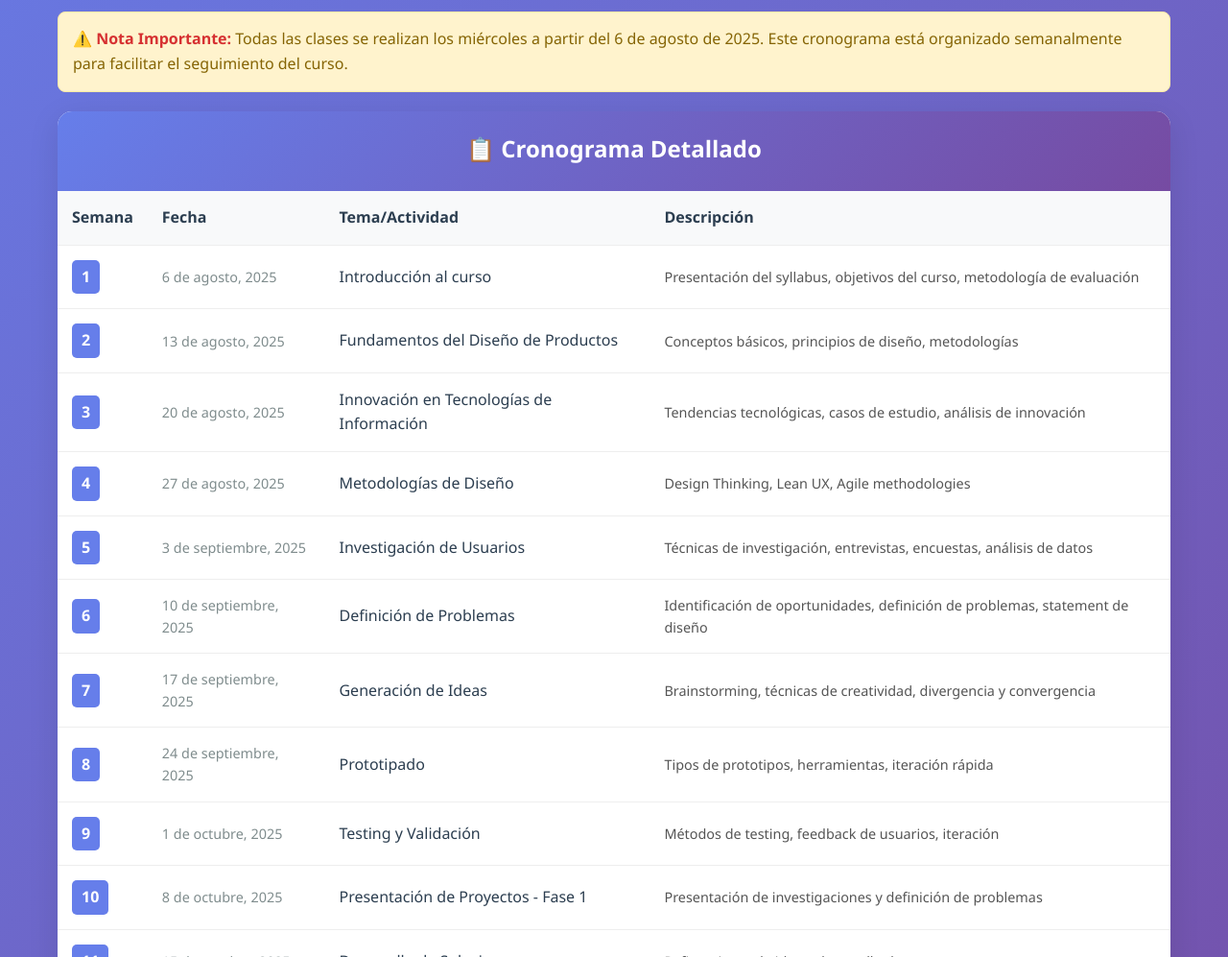
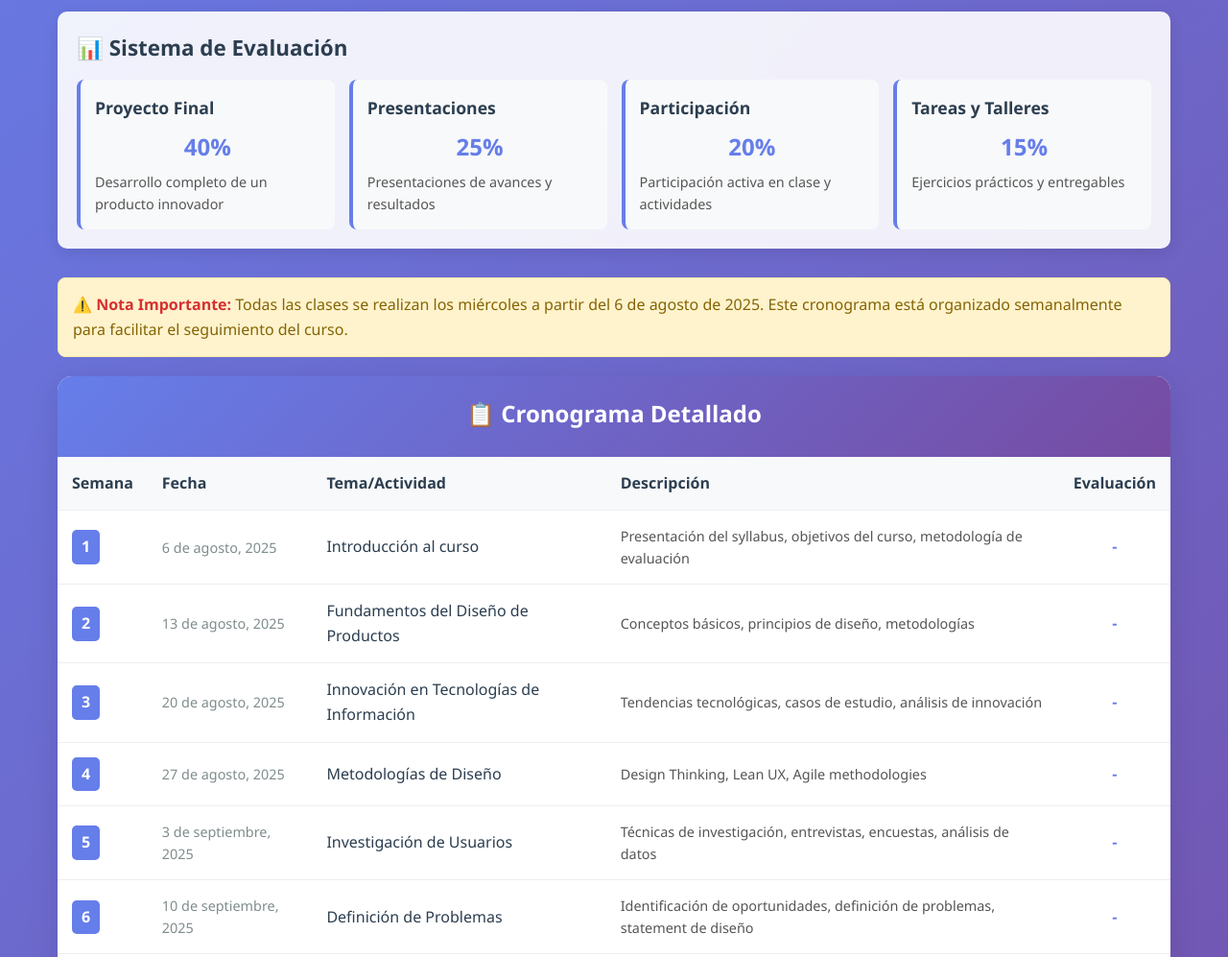
Before and after one commit to Juanes1203/DISENO-DE-PRODUCTOS-E-INNOVACION-202502, a plain HTML site: page index.html in a window 1280 px wide. Shown: the part 460-1457 px from the top of the page at 96% size. Drawn offline with Linux system fonts and the light colour scheme.

Commit message:
Agregar sistema de evaluación con porcentajes y columna de evaluación en el cronograma

```diff
--- a/index.html
+++ b/index.html
@@ -65,6 +65,52 @@
         .semester-info p {
             color: #555;
             margin-bottom: 8px;
+        }
+
+        .evaluation-section {
+            background: rgba(255, 255, 255, 0.9);
+            padding: 20px;
+            border-radius: 10px;
+            margin-bottom: 30px;
+            box-shadow: 0 4px 16px rgba(0, 0, 0, 0.1);
+        }
+
+        .evaluation-section h3 {
+            color: #2c3e50;
+            margin-bottom: 15px;
+            font-size: 1.4rem;
+        }
+
+        .evaluation-grid {
+            display: grid;
+            grid-template-columns: repeat(auto-fit, minmax(250px, 1fr));
+            gap: 15px;
+            margin-top: 15px;
+        }
+
+        .evaluation-item {
+            background: #f8f9fa;
+            padding: 15px;
+            border-radius: 8px;
+            border-left: 4px solid #667eea;
+        }
+
+        .evaluation-item h4 {
+            color: #2c3e50;
+            margin-bottom: 8px;
+            font-size: 1.1rem;
+        }
+
+        .evaluation-item .percentage {
+            font-size: 1.5rem;
+            font-weight: bold;
+            color: #667eea;
+        }
+
+        .evaluation-item .description {
+            color: #555;
+            font-size: 0.9rem;
+            margin-top: 5px;
         }
 
         .schedule-table {
@@ -141,6 +187,21 @@
             font-size: 0.9rem;
         }
 
+        .percentage {
+            font-weight: bold;
+            color: #667eea;
+            text-align: center;
+        }
+
+        .evaluation-badge {
+            background: #e8f5e8;
+            color: #2d5a2d;
+            padding: 4px 8px;
+            border-radius: 12px;
+            font-size: 0.8rem;
+            font-weight: 500;
+        }
+
         .footer {
             text-align: center;
             background: rgba(255, 255, 255, 0.9);
@@ -188,6 +249,10 @@
             .table-container {
                 font-size: 0.8rem;
             }
+
+            .evaluation-grid {
+                grid-template-columns: 1fr;
+            }
         }
     </style>
 </head>
@@ -204,6 +269,32 @@
             <p><strong>Sección:</strong> 1</p>
             <p><strong>Horario:</strong> Miércoles</p>
             <p><strong>Inicio:</strong> 6 de agosto de 2025</p>
+        </div>
+
+        <div class="evaluation-section">
+            <h3>📊 Sistema de Evaluación</h3>
+            <div class="evaluation-grid">
+                <div class="evaluation-item">
+                    <h4>Proyecto Final</h4>
+                    <div class="percentage">40%</div>
+                    <div class="description">Desarrollo completo de un producto innovador</div>
+                </div>
+                <div class="evaluation-item">
+                    <h4>Presentaciones</h4>
+                    <div class="percentage">25%</div>
+                    <div class="description">Presentaciones de avances y resultados</div>
+                </div>
+                <div class="evaluation-item">
+                    <h4>Participación</h4>
+                    <div class="percentage">20%</div>
+                    <div class="description">Participación activa en clase y actividades</div>
+                </div>
+                <div class="evaluation-item">
+                    <h4>Tareas y Talleres</h4>
+                    <div class="percentage">15%</div>
+                    <div class="description">Ejercicios prácticos y entregables</div>
+                </div>
+            </div>
         </div>
 
         <div class="important-note">
@@ -223,6 +314,7 @@
                             <th>Fecha</th>
                             <th>Tema/Actividad</th>
                             <th>Descripción</th>
+                            <th>Evaluación</th>
                         </tr>
                     </thead>
                     <tbody>
@@ -231,90 +323,105 @@
                             <td class="date">6 de agosto, 2025</td>
                             <td class="topic">Introducción al curso</td>
                             <td class="activities">Presentación del syllabus, objetivos del curso, metodología de evaluación</td>
+                            <td class="percentage">-</td>
                         </tr>
                         <tr>
                             <td><span class="week-number">2</span></td>
                             <td class="date">13 de agosto, 2025</td>
                             <td class="topic">Fundamentos del Diseño de Productos</td>
                             <td class="activities">Conceptos básicos, principios de diseño, metodologías</td>
+                            <td class="percentage">-</td>
                         </tr>
                         <tr>
                             <td><span class="week-number">3</span></td>
                             <td class="date">20 de agosto, 2025</td>
                             <td class="topic">Innovación en Tecnologías de Información</td>
                             <td class="activities">Tendencias tecnológicas, casos de estudio, análisis de innovación</td>
+                            <td class="percentage">-</td>
                         </tr>
                         <tr>
                             <td><span class="week-number">4</span></td>
                             <td class="date">27 de agosto, 2025</td>
                             <td class="topic">Metodologías de Diseño</td>
                             <td class="activities">Design Thinking, Lean UX, Agile methodologies</td>
+                            <td class="percentage">-</td>
                         </tr>
                         <tr>
                             <td><span class="week-number">5</span></td>
                             <td class="date">3 de septiembre, 2025</td>
                             <td class="topic">Investigación de Usuarios</td>
                             <td class="activities">Técnicas de investigación, entrevistas, encuestas, análisis de datos</td>
+                            <td class="percentage">-</td>
                         </tr>
                         <tr>
                             <td><span class="week-number">6</span></td>
                             <td class="date">10 de septiembre, 2025</td>
                             <td class="topic">Definición de Problemas</td>
                             <td class="activities">Identificación de oportunidades, definición de problemas, statement de diseño</td>
+                            <td class="percentage">-</td>
                         </tr>
                         <tr>
                             <td><span class="week-number">7</span></td>
                             <td class="date">17 de septiembre, 2025</td>
                             <td class="topic">Generación de Ideas</td>
                             <td class="activities">Brainstorming, técnicas de creatividad, divergencia y convergencia</td>
+                            <td class="percentage">-</td>
                         </tr>
                         <tr>
                             <td><span class="week-number">8</span></td>
                             <td class="date">24 de septiembre, 2025</td>
                             <td class="topic">Prototipado</td>
                             <td class="activities">Tipos de prototipos, herramientas, iteración rápida</td>
+                            <td class="percentage">-</td>
                         </tr>
                         <tr>
                             <td><span class="week-number">9</span></td>
                             <td class="date">1 de octubre, 2025</td>
                             <td class="topic">Testing y Validación</td>
                             <td class="activities">Métodos de testing, feedback de usuarios, iteración</td>
+                            <td class="percentage">-</td>
                         </tr>
                         <tr>
                             <td><span class="week-number">10</span></td>
                             <td class="date">8 de octubre, 2025</td>
                             <td class="topic">Presentación de Proyectos - Fase 1</td>
                             <td class="activities">Presentación de investigaciones y definición de problemas</td>
+                            <td class="percentage">25%</td>
                         </tr>
                         <tr>
                             <td><span class="week-number">11</span></td>
                             <td class="date">15 de octubre, 2025</td>
                             <td class="topic">Desarrollo de Soluciones</td>
                             <td class="activities">Refinamiento de ideas, desarrollo de conceptos</td>
+                            <td class="percentage">-</td>
                         </tr>
                         <tr>
                             <td><span class="week-number">12</span></td>
                             <td class="date">22 de octubre, 2025</td>
                             <td class="topic">Implementación y Lanzamiento</td>
                             <td class="activities">Estrategias de implementación, go-to-market, métricas</td>
+                            <td class="percentage">-</td>
                         </tr>
                         <tr>
                             <td><span class="week-number">13</span></td>
                             <td class="date">29 de octubre, 2025</td>
                             <td class="topic">Sostenibilidad e Impacto</td>
                             <td class="activities">Impacto social, sostenibilidad, escalabilidad</td>
+                            <td class="percentage">-</td>
                         </tr>
                         <tr>
                             <td><span class="week-number">14</span></td>
                             <td class="date">5 de noviembre, 2025</td>
                             <td class="topic">Presentación Final de Proyectos</td>
                             <td class="activities">Presentación de proyectos completos, evaluación final</td>
+                            <td class="percentage">40%</td>
                         </tr>
                         <tr>
                             <td><span class="week-number">15</span></td>
                             <td class="date">12 de noviembre, 2025</td>
                             <td class="topic">Cierre del Curso</td>
                             <td class="activities">Reflexiones finales, feedback, cierre académico</td>
+                            <td class="percentage">-</td>
                         </tr>
                     </tbody>
                 </table>
```
